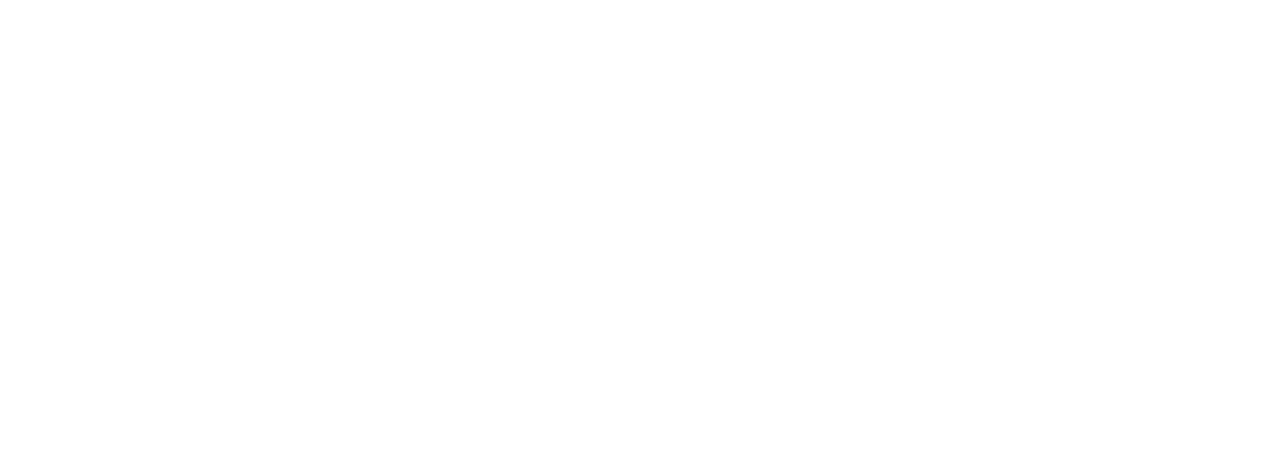
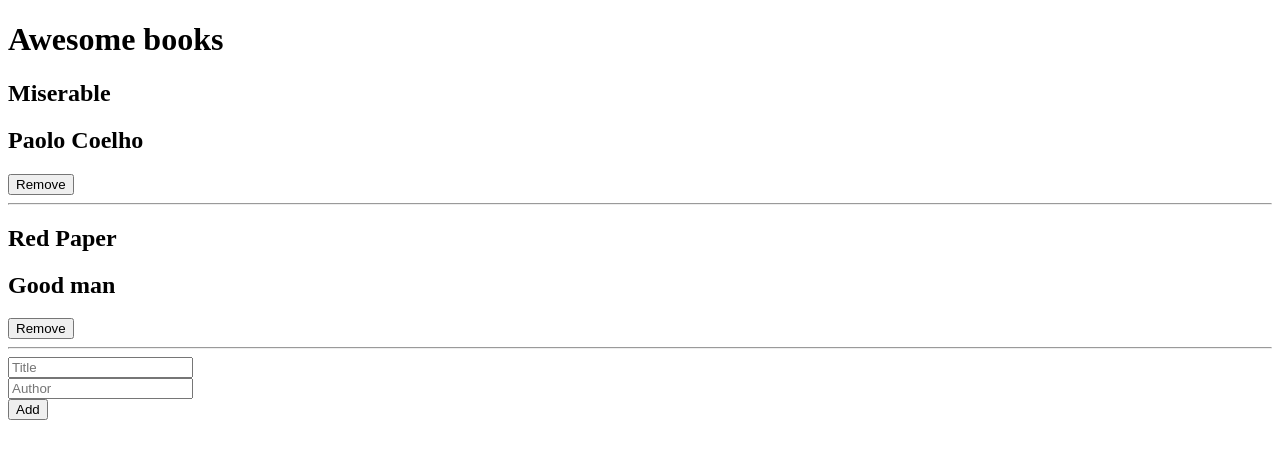
Before and after one commit to petudeveloper/Awesome-books, a plain HTML site: page index.html in a window 1280 px wide. Drawn offline with Linux system fonts and the light colour scheme.

Commit message:
update html file

```diff
--- a/index.html
+++ b/index.html
@@ -1,12 +1,32 @@
 <!DOCTYPE html>
 <html lang="en">
+
 <head>
     <meta charset="UTF-8">
     <meta http-equiv="X-UA-Compatible" content="IE=edge">
     <meta name="viewport" content="width=device-width, initial-scale=1.0">
     <title>Aweasome Books</title>
 </head>
+
 <body>
+    <h1>Awesome books</h1>
+    <article>
+        <h2 class="book-name">Miserable</h2>
+        <h2 class="author-name">Paolo Coelho</h2>
+        <button type="button">Remove</button>
+        <hr>
+    </article>
+    <article>
+        <h2 class="book-name">Red Paper</h2>
+        <h2 class="author-name">Good man</h2>
+        <button type="button">Remove</button>
+        <hr>
+    </article>
+    <form>
+        <input type="text" id="title" name="title" placeholder="Title"><br>
+        <input type="text" id="author" name="author" placeholder="Author"><br>
+        <button type="submit">Add</button>
+    </form>
+</body>
 
-</body>
 </html>
```
